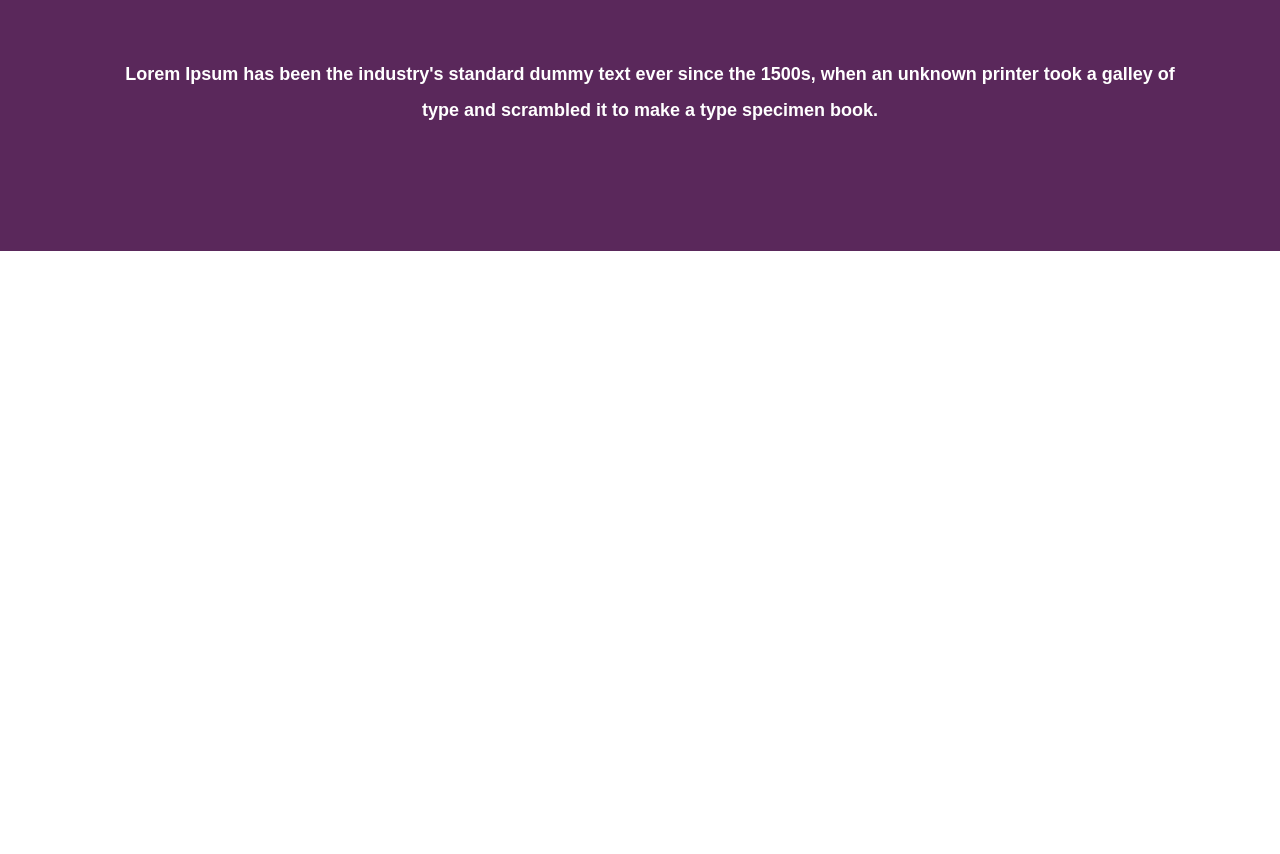
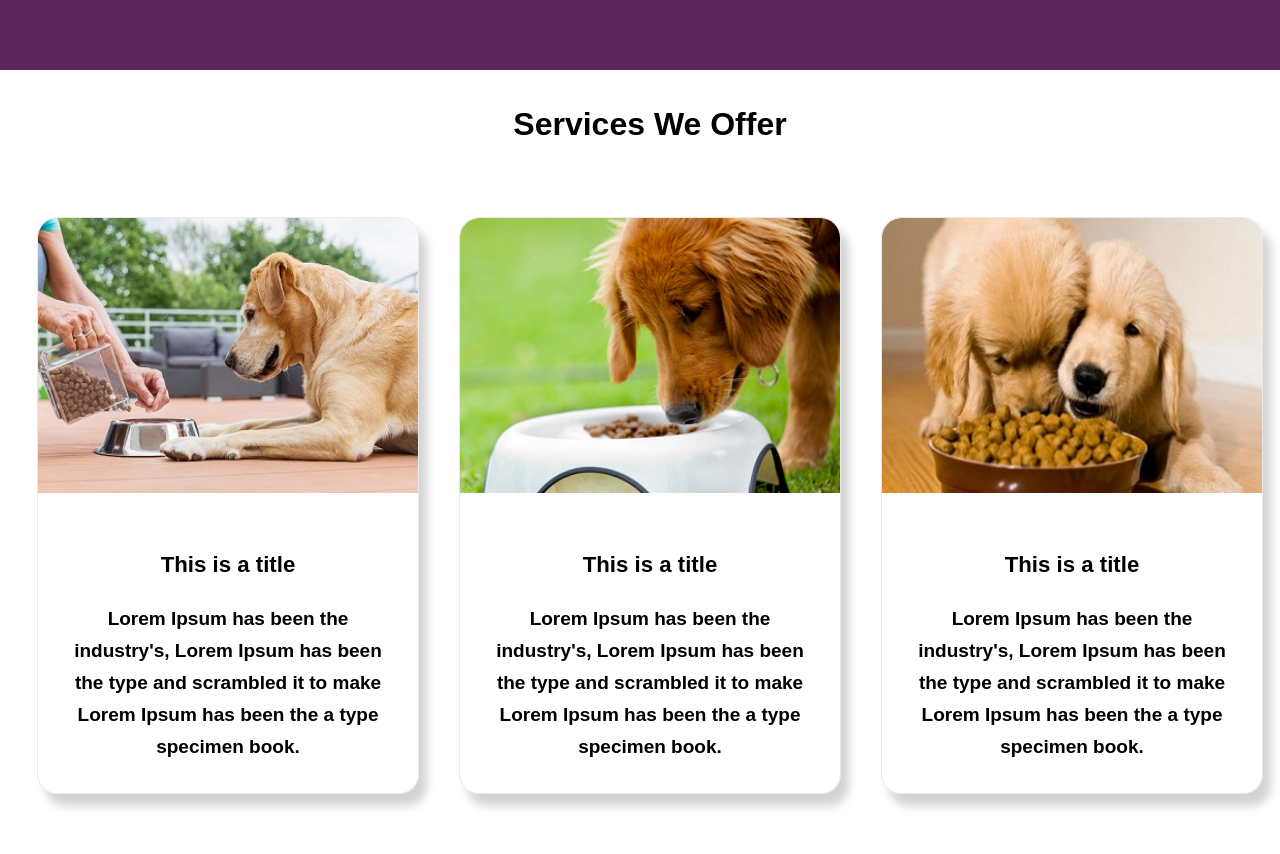
Before and after one commit to ShadiShirinbeik/Central-Veterinary-Hospital, a plain HTML site: page index.html in a window 1280 px wide. Shown: the part 1018-1872 px from the top of the page. Before the commit the page ends 1269 px from the top, so only its background shows below. Drawn offline with Linux system fonts and the light colour scheme.

Commit message:
fix gallery

```diff
--- a/index.html
+++ b/index.html
@@ -32,11 +32,39 @@
             </div>
         </div>
         <div class="purple-box">
-            <br /><br />
+            <br />
             <h1>CENTRAL VETERINARY HOSPITAL</h1>
             <h3>THE BEST VERTINATY CARE IN TEXAS</h3>
             <p class="lorem-paragraph bold">Lorem Ipsum has been the industry's standard dummy text ever since the 1500s, when an unknown printer took a galley of type and scrambled it to make a type specimen book.</p>
         </div>
+        <div class="cards">
+            <div>
+                <br><br>
+                <a class="gallery-box-title bold" href="#">Services We Offer</a>
+                <br><br><br><br>
+            </div>
+            <div class="gallery-box">
+                <div class="gallery bold">
+                    <img src="images/first-card-pic.jpg" alt="first card picture">
+                    <div class="description">
+                        <h3>This is a title</h3>
+                        Lorem Ipsum has been the industry's, Lorem Ipsum has been the type and scrambled it to make Lorem Ipsum has been the a type specimen book.</div>
+                </div>
+                <div class="gallery bold">
+                    <img src="images/second-card-pic.png" alt="first card picture">
+                    <div class="description">
+                        <h3>This is a title</h3>
+                        Lorem Ipsum has been the industry's, Lorem Ipsum has been the type and scrambled it to make Lorem Ipsum has been the a type specimen book.</div>
+                </div>
+                <div class="gallery bold">
+                    <img src="images/third-card-pic.jpg" alt="first card picture">
+                    <div class="description">
+                        <h3>This is a title</h3>
+                        Lorem Ipsum has been the industry's, Lorem Ipsum has been the type and scrambled it to make Lorem Ipsum has been the a type specimen book.</div>
+                </div>
+            </div>
+        </div>
+        <br><br><br>
     </div>
 </body>
 </html>
--- a/style.css
+++ b/style.css
@@ -9,12 +9,14 @@ body {
     width: 1300px;
     font-family: Arial, serif;
 }
+ul {
+    list-style-type: none;
+}
 div.nav {
     display: inline-block;
     float: right;
 }
 div.nav ul {
-    list-style-type: none;
     overflow: hidden;
     margin: 0;
     padding: 0;
@@ -44,7 +46,7 @@ div.nav li.appointment {
 }
 .logo {
     margin-top: 12px;
-    margin-left: 70px;
+    margin-left: 10px;
     margin-bottom: 10px;
 }
 div img.dog-pic {
@@ -53,12 +55,11 @@ div img.dog-pic {
 }
 div.text-on-pic {
     position: absolute;
-    width: 30%;
     background-color: rgba(0, 255, 255, 0.3);
     color: white;
     padding: 60px;
-    top: 255px;
-    left: 110px;
+    top: 185px;
+    left: 75px;
 }
 .schedule-text {
     color: rgb(52, 52, 52);
@@ -72,13 +73,66 @@ div.purple-box {
     display: inline-block;
     box-sizing: border-box;
     width: 100%;
-    padding: 65px;
+    padding: 55px;
     font-size: 18px;
     color: white;
     text-align: center;
     background-color: rgb(90, 40, 91);
 }
 p.lorem-paragraph {
-    padding: 40px;
+    padding: 20px;
     line-height: 2;
 }
+div.cards {
+    text-align: center;
+    display: inline-block;
+    width: 100%;
+}
+div.gallery-box {
+    display: inline-block;
+}
+div.gallery {
+    margin: 20px;
+    border: 1px solid #e9e9e9;
+    float: left;
+    width: 380px;
+    border-radius: 20px;
+    box-shadow: 8px 12px 10px lightgrey;
+}
+div.gallery img {
+    width: 100%;
+    height: 275px;
+    border-top-left-radius: 20px;
+    border-top-right-radius: 20px;
+}
+div.description {
+    line-height: 32px;
+    padding: 30px;
+    text-align: center;
+    font-size: 19px;
+}
+div a.gallery-box-title {
+    font-size: xx-large;
+    color: black;
+    text-decoration: none;
+    padding: 15px 20px;
+    position: relative;
+}
+div a.gallery-box-title:after {
+    bottom: 0;
+    content: "";
+    display: block;
+    height: 2px;
+    left: 50%;
+    position: absolute;
+    background: #342f31;
+    transition: width 0.3s ease 0s, left 0.3s ease 0s;
+    width: 0;
+}
+div a.gallery-box-title:hover:after {
+    width: 100%;
+    left: 0;
+}
+div a.gallery-box-title:hover {
+    color: #342f31;
+}
```
Also changed, not shown: images/dog.jpg, images/first-card-pic.jpg (added), images/second-card-pic.png (added), images/third-card-pic.jpg (added).
